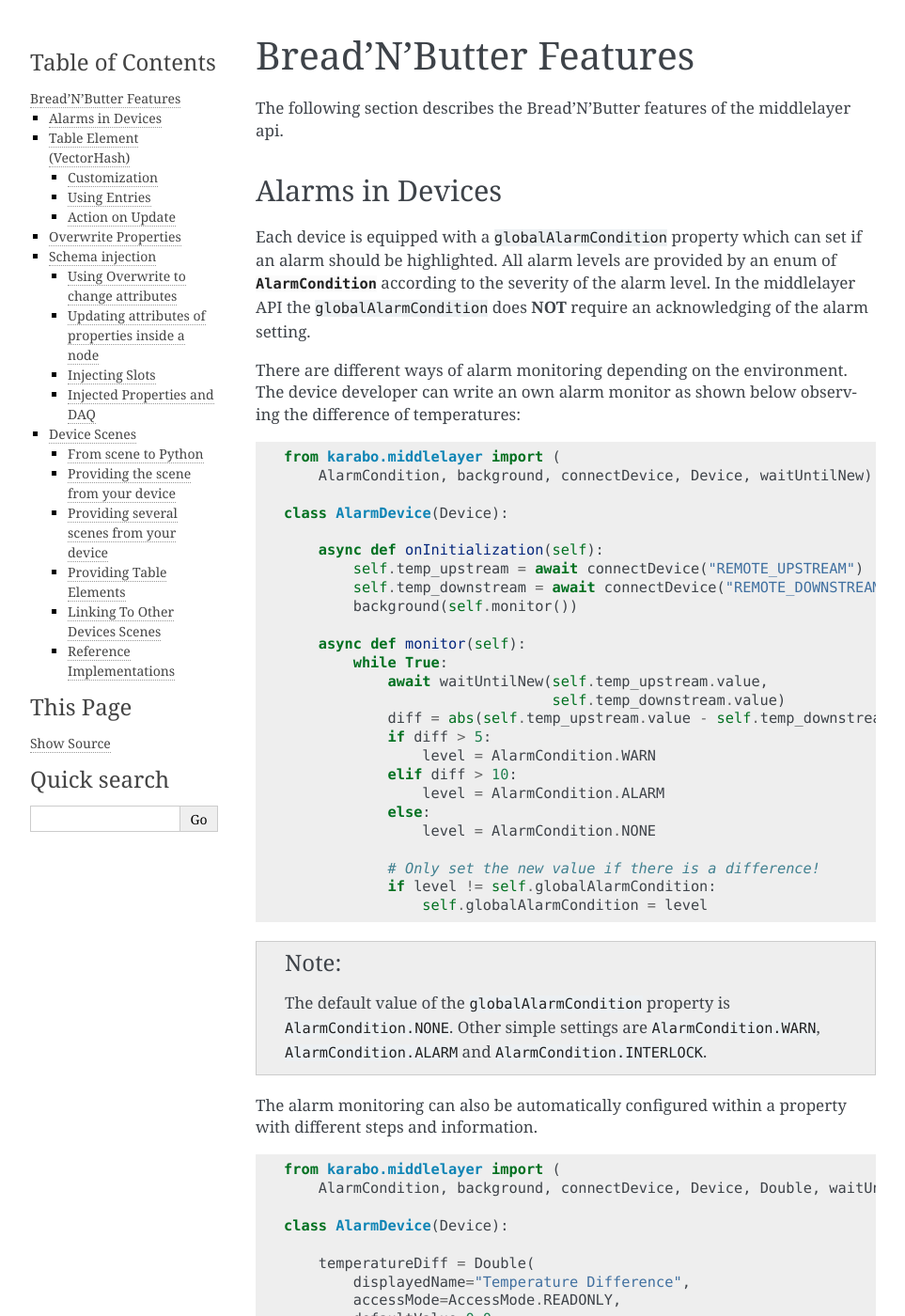
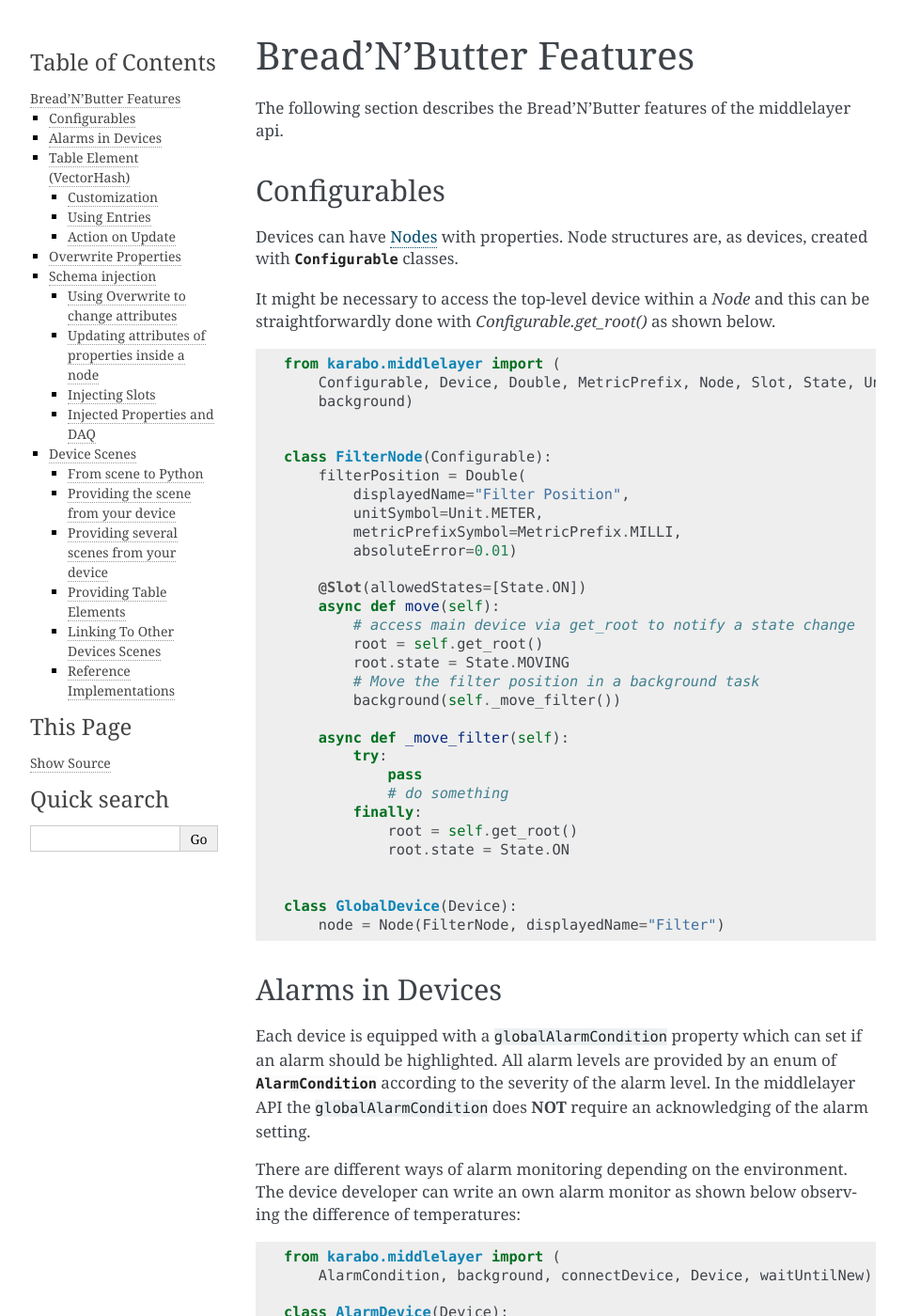
Before and after one commit to European-XFEL/howToMiddlelayer, a Sphinx documentation site: the page built from source/chap3/intro_bread_butter.rst, in a window 1280 px wide and 1400 px high. Shown: the whole window at 94% size, without its empty margins (148-1111 px from the left). Built offline with Sphinx 7.4.7, drawn with Linux system fonts in a browser that asks for light colours.

Commit message:
Isort and Configurables

```diff
--- a/source/chap1/device_attributes.rst
+++ b/source/chap1/device_attributes.rst
@@ -290,9 +290,10 @@ integrate it in a device:
    async def watchdog(self):
       while True:
           await waitUntilNew(self.remote_device)
-          self.remoteState = self.remote_device.state
+          state = self.remote_device.state
+          self.remoteState != state:
+            self.remoteState = state:
 
-However, :ref:`device node <device-node>` might be more appropriate
 
 Tags and Aliases
 ================
--- a/source/chap1/error_handling.rst
+++ b/source/chap1/error_handling.rst
@@ -2,6 +2,7 @@
 
 Error Handling
 ==============
+
 Errors happen and When they happen in Python typically an exception is
 raised. The best way to do error handling is to use the usual Python
 try-except-finally statements.
--- a/source/chap1/node.rst
+++ b/source/chap1/node.rst
@@ -1,4 +1,4 @@
-.. _device-node:
+.. _nodes:
 
 Nodes
 =====
--- /dev/null
+++ b/source/chap3/code/configurables.py
@@ -0,0 +1,31 @@
+from karabo.middlelayer import (
+    Configurable, Device, Double, MetricPrefix, Node, Slot, State, Unit,
+    background)
+
+
+class FilterNode(Configurable):
+    filterPosition = Double(
+        displayedName="Filter Position",
+        unitSymbol=Unit.METER,
+        metricPrefixSymbol=MetricPrefix.MILLI,
+        absoluteError=0.01)
+
+    @Slot(allowedStates=[State.ON])
+    async def move(self):
+        # access main device via get_root to notify a state change
+        root = self.get_root()
+        root.state = State.MOVING
+        # Move the filter position in a background task
+        background(self._move_filter())
+
+    async def _move_filter(self):
+        try:
+            pass
+            # do something
+        finally:
+            root = self.get_root()
+            root.state = State.ON
+
+
+class GlobalDevice(Device):
+    node = Node(FilterNode, displayedName="Filter")
--- /dev/null
+++ b/source/chap3/configurables.rst
@@ -0,0 +1,13 @@
+.. _configurables:
+
+Configurables
+=============
+
+Devices can have :ref:`Nodes <nodes>` with properties. Node
+structures are, as devices, created with :class:`Configurable` classes.
+
+It might be necessary to access the top-level device within a `Node` and this can
+be straightforwardly done with `Configurable.get_root()` as shown below.
+
+.. literalinclude:: code/configurables.py
+   :language: python
--- a/source/chap3/intro_bread_butter.rst
+++ b/source/chap3/intro_bread_butter.rst
@@ -4,6 +4,7 @@ Bread'N'Butter Features
 
 The following section describes the Bread'N'Butter features of the middlelayer api.
 
+.. include:: configurables.rst
 .. include:: alarms.rst
 .. include:: table_element.rst
 .. include:: overwrite.rst
--- a/source/chap4/code/asynctimer.py
+++ b/source/chap4/code/asynctimer.py
@@ -1,4 +1,4 @@
-from karabo.middlelayer import Device, AsyncTimer
+from karabo.middlelayer import AsyncTimer, Device
 
 STATUS_THROTTLE = 0.5
 STATUS_THROTTLE_MAX = 2
--- a/source/chap4/code/pipeline_image.py
+++ b/source/chap4/code/pipeline_image.py
@@ -1,11 +1,9 @@
 from asyncio import sleep
 
 import numpy as np
-
 from karabo.middlelayer import (
-    AccessMode, background, Configurable,
-    DaqDataType, Device, Image, Int32, Node, OutputChannel, Slot,
-    UInt8, UInt32, State)
+    AccessMode, Configurable, DaqDataType, Device, Image, Int32, Node,
+    OutputChannel, Slot, State, UInt8, UInt32, background)
 
 
 def channelSchema(dtype):
--- a/source/chap5/code/context_example.py
+++ b/source/chap5/code/context_example.py
@@ -1,6 +1,6 @@
-import pytest
 import uuid
 
+import pytest
 from karabo.middlelayer import Device, Slot, String, connectDevice, isSet
 from karabo.middlelayer.testing import (
     AsyncDeviceContext, create_device_server, event_loop)
```
Also changed, not shown: 1 other file.
